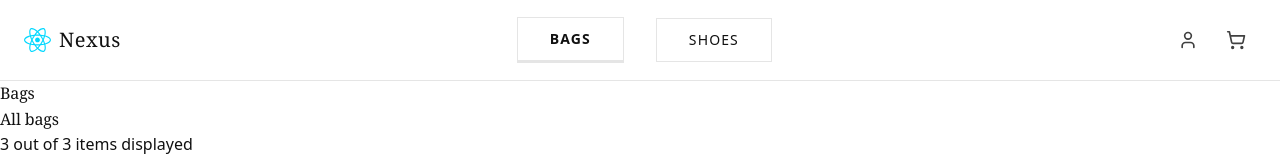
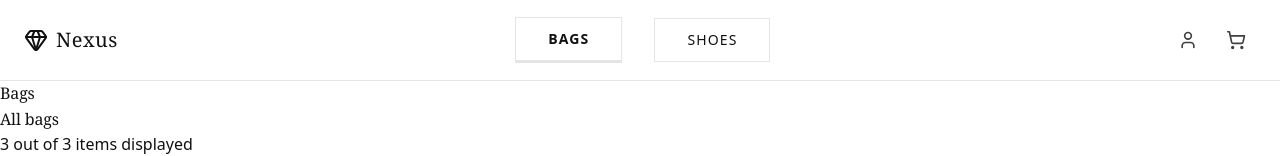
Before and after one commit to HShrigma/project-nexus, a React (Vite) app in the folder Project Nexus/: page / in a window 1280 px wide. Shown: the top 156 px of the page. Built offline with nearby package versions, Linux system fonts and the light colour scheme.

Commit message:
chore(logo): change placeholder logo

```diff
--- a/Project Nexus/src/components/header/AppLogo.jsx
+++ b/Project Nexus/src/components/header/AppLogo.jsx
@@ -1,13 +1,9 @@
-import reactSvg from '../../assets/react.svg';
+import { Gem } from "lucide-react";
 
 export const AppLogo = () => {
     return (
         <div className="flex sm:items-center  gap-2 font-serif text-xl tracking-wide">
-            <img
-                className="h-6 w-auto"
-                src={reactSvg}
-                alt="React logo"
-            />
+            <Gem className="h-6 w-auto" alt="Nexus logo"/>
             Nexus
         </div>
     );
```
